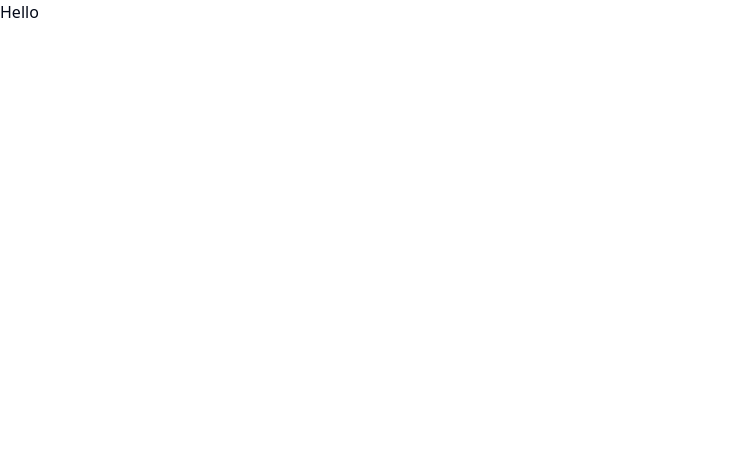
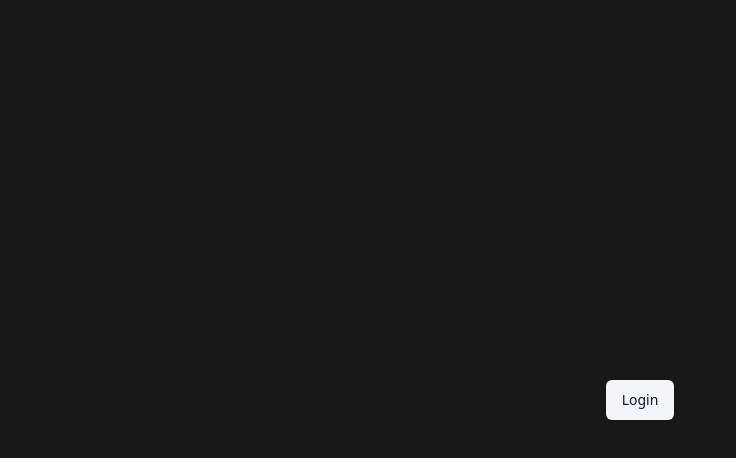
Before and after one commit to CarlosLonghi/Pizza_Food, a React (Vite) app: page / in a window 1280 px wide. Shown: the top 458 px of the page, without its empty margins (0-736 px from the left). Built offline with nearby package versions, Linux system fonts and the light colour scheme.

Commit message:
fix: fix eslint errors

```diff
--- a/src/App.tsx
+++ b/src/App.tsx
@@ -1,9 +1,11 @@
 import './global.css'
+
+import { Button } from './components/ui/button'
 
 export function App() {
   return (
-    <>
-      <h1>Hello</h1>
-    </>
+    <div className="flex h-screen items-center justify-center bg-zinc-900">
+      <Button variant={'secondary'}>Login</Button>
+    </div>
   )
 }
--- /dev/null
+++ b/src/components/ui/button.tsx
@@ -0,0 +1,56 @@
+import { Slot } from '@radix-ui/react-slot'
+import { cva, type VariantProps } from 'class-variance-authority'
+import * as React from 'react'
+
+import { cn } from '@/lib/utils'
+
+const buttonVariants = cva(
+  'inline-flex items-center justify-center whitespace-nowrap rounded-md text-sm font-medium ring-offset-background transition-colors focus-visible:outline-none focus-visible:ring-2 focus-visible:ring-ring focus-visible:ring-offset-2 disabled:pointer-events-none disabled:opacity-50',
+  {
+    variants: {
+      variant: {
+        default: 'bg-primary text-primary-foreground hover:bg-primary/90',
+        destructive:
+          'bg-destructive text-destructive-foreground hover:bg-destructive/90',
+        outline:
+          'border border-input bg-background hover:bg-accent hover:text-accent-foreground',
+        secondary:
+          'bg-secondary text-secondary-foreground hover:bg-secondary/80',
+        ghost: 'hover:bg-accent hover:text-accent-foreground',
+        link: 'text-primary underline-offset-4 hover:underline',
+      },
+      size: {
+        default: 'h-10 px-4 py-2',
+        sm: 'h-9 rounded-md px-3',
+        lg: 'h-11 rounded-md px-8',
+        icon: 'h-10 w-10',
+      },
+    },
+    defaultVariants: {
+      variant: 'default',
+      size: 'default',
+    },
+  },
+)
+
+export interface ButtonProps
+  extends React.ButtonHTMLAttributes<HTMLButtonElement>,
+    VariantProps<typeof buttonVariants> {
+  asChild?: boolean
+}
+
+const Button = React.forwardRef<HTMLButtonElement, ButtonProps>(
+  ({ className, variant, size, asChild = false, ...props }, ref) => {
+    const Comp = asChild ? Slot : 'button'
+    return (
+      <Comp
+        className={cn(buttonVariants({ variant, size, className }))}
+        ref={ref}
+        {...props}
+      />
+    )
+  },
+)
+Button.displayName = 'Button'
+
+export { Button, buttonVariants }
--- a/src/lib/utils.ts
+++ b/src/lib/utils.ts
@@ -1,5 +1,5 @@
-import { type ClassValue, clsx } from "clsx"
-import { twMerge } from "tailwind-merge"
+import { type ClassValue, clsx } from 'clsx'
+import { twMerge } from 'tailwind-merge'
 
 export function cn(...inputs: ClassValue[]) {
   return twMerge(clsx(inputs))
--- a/src/main.tsx
+++ b/src/main.tsx
@@ -1,5 +1,6 @@
 import React from 'react'
 import ReactDOM from 'react-dom/client'
+
 import { App } from './App'
 
 ReactDOM.createRoot(document.getElementById('root')!).render(
--- a/vite.config.ts
+++ b/vite.config.ts
@@ -1,13 +1,14 @@
 import path from 'node:path'
+
+import react from '@vitejs/plugin-react'
 import { defineConfig } from 'vite'
-import react from '@vitejs/plugin-react'
 
 // https://vitejs.dev/config/
 export default defineConfig({
   plugins: [react()],
   resolve: {
     alias: {
-      "@": path.resolve(__dirname, "./src"),
+      '@': path.resolve(__dirname, './src'),
     },
   },
 })
```
Also changed, not shown: tailwind.config.js (+35 -35 lines).
